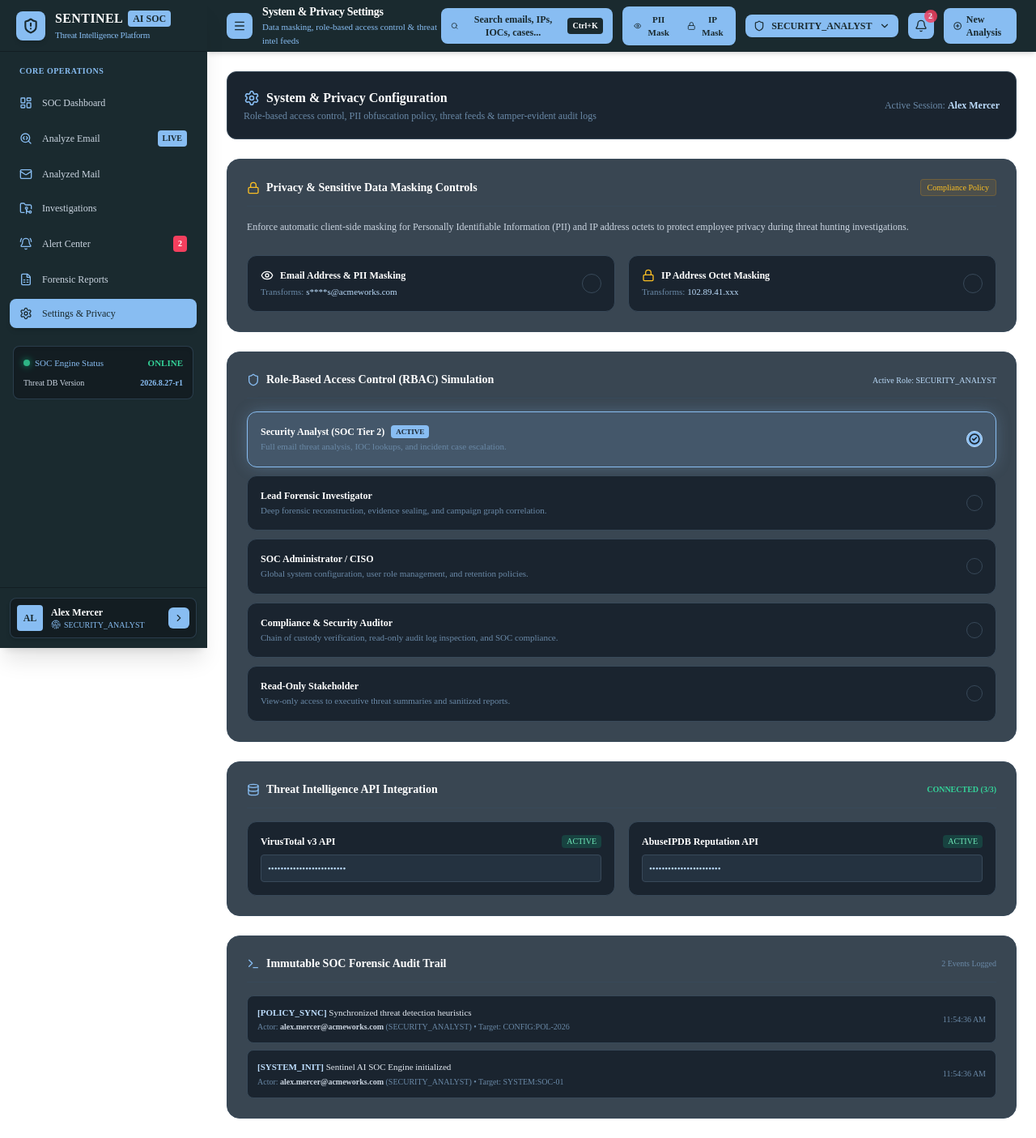
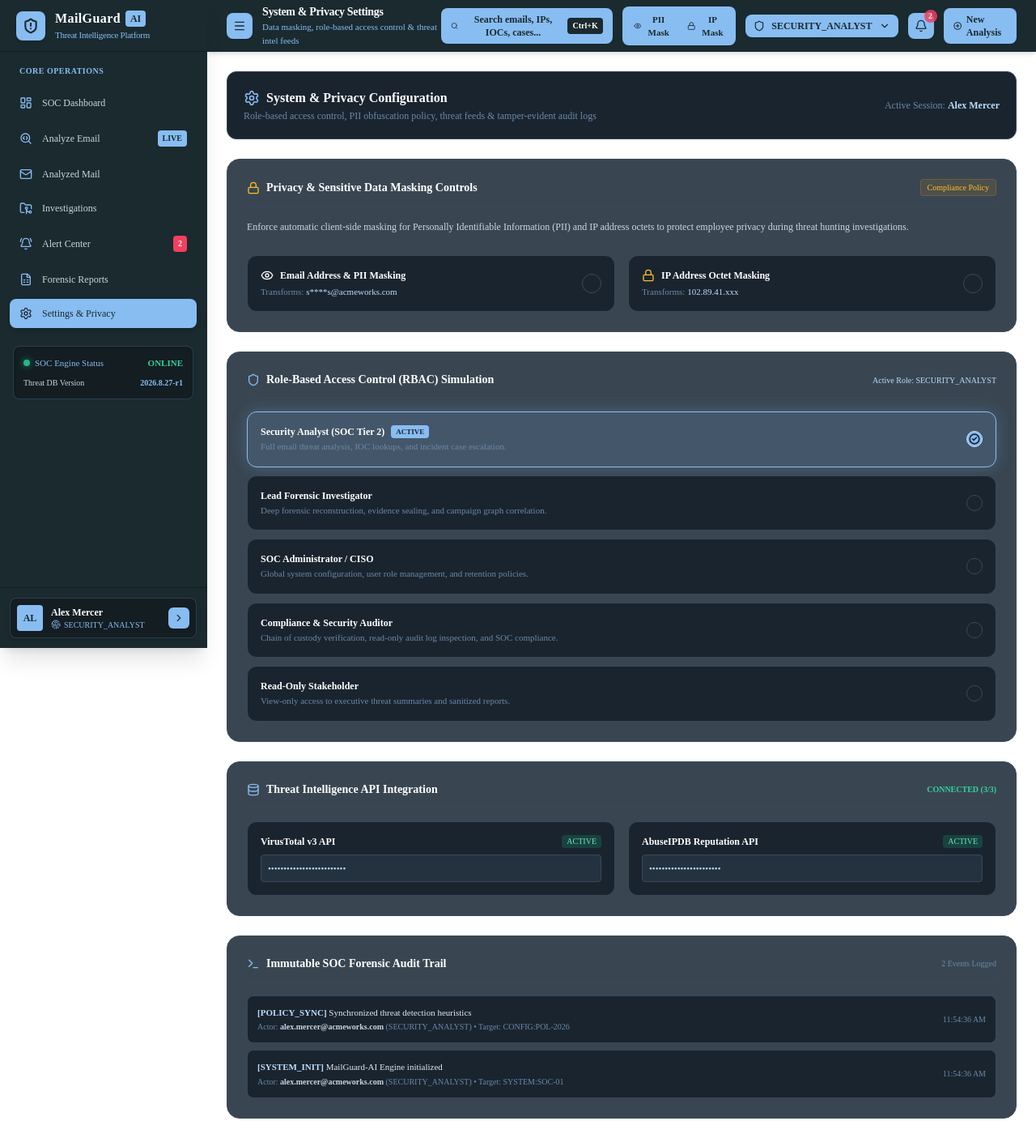
Before and after one commit to sakshipatil-779/MailGuard-AI, a Next.js app: page /settings in a window 1280 px wide. Shown: the whole page at 81% size. Built offline with nearby package versions, Linux system fonts and the light colour scheme.

Commit message:
Update project branding from Sentinel AI to MailGuard-AI

```diff
--- a/package.json
+++ b/package.json
@@ -1,5 +1,5 @@
 {
-  "name": "email-threat-controller",
+  "name": "mailguard-ai",
   "version": "1.0.0",
   "private": true,
   "scripts": {
--- a/src/app/(auth)/login/page.tsx
+++ b/src/app/(auth)/login/page.tsx
@@ -48,9 +48,9 @@ function LoginContent() {
             <ShieldAlert className="w-6 h-6 text-[#1a242f] stroke-[2.5]" />
           </div>
           <div className="flex items-center justify-center gap-1.5 pt-2">
-            <span className="text-xl font-black tracking-wider text-white">SENTINEL</span>
-            <span className="px-2 py-0.5 rounded bg-[#88BDF2]/20 text-[#BDDDFC] font-mono text-xs font-bold border border-[#6A89A7]/40">
-              AI SOC
+            <span className="text-xl font-black tracking-wider text-white">MailGuard</span>
+            <span className="px-2 py-0.5 rounded bg-[#88BDF2] text-[#1a2A2f] font-mono text-xs font-bold">
+              AI
             </span>
           </div>
           <p className="text-xs text-[#6A89A7] font-mono">
--- a/src/app/(dashboard)/settings/page.tsx
+++ b/src/app/(dashboard)/settings/page.tsx
@@ -38,7 +38,7 @@ export default function SettingsPage() {
   useEffect(() => {
     const logs = MockStorage.getAuditLogs();
     if (logs.length === 0) {
-      MockStorage.addAuditLog("SYSTEM_INIT", "SYSTEM", "SOC-01", "Sentinel AI SOC Engine initialized");
+      MockStorage.addAuditLog("SYSTEM_INIT", "SYSTEM", "SOC-01", "MailGuard-AI Engine initialized");
       MockStorage.addAuditLog("POLICY_SYNC", "CONFIG", "POL-2026", "Synchronized threat detection heuristics");
       setAuditLogs(MockStorage.getAuditLogs());
     } else {
--- a/src/app/layout.tsx
+++ b/src/app/layout.tsx
@@ -2,7 +2,7 @@ import type { Metadata } from "next";
 import "./globals.css";
 
 export const metadata: Metadata = {
-  title: "Sentinel AI | Email Threat Detection, Geolocation & Forensic Intelligence Platform",
+  title: "MailGuard-AI | Email Threat Detection, Geolocation & Forensic Intelligence Platform",
   description: "SOC-grade AI platform for detecting phishing, BEC, spoofing, reconstructing email relay paths, and preserving forensic evidence.",
 };
 
--- a/src/components/email-analysis/AnalysisProgress.tsx
+++ b/src/components/email-analysis/AnalysisProgress.tsx
@@ -19,7 +19,7 @@ const STAGES = [
 export function AnalysisProgress({ onComplete }: AnalysisProgressProps) {
   const [currentStep, setCurrentStep] = useState(1);
   const [logMessages, setLogMessages] = useState<string[]>([
-    "[0.00s] Initializing Sentinel Neural Threat Engine...",
+    "[0.00s] Initializing MailGuard-AI Neural Threat Engine...",
     "[0.15s] Ingesting raw byte stream into memory sandbox..."
   ]);
 
--- a/src/components/layout/CommandSearch.tsx
+++ b/src/components/layout/CommandSearch.tsx
@@ -201,7 +201,7 @@ export function CommandSearch() {
             <kbd className="px-1 bg-[#1a2A2f] text-[#88BDF2] rounded border border-slate-700">↓</kbd>
             <kbd className="px-1 bg-[#1a2A2f] text-[#88BDF2] rounded border border-slate-700">Enter</kbd>
           </div>
-          <span className="text-[#88BDF2]">Sentinel Threat Graph v2.4</span>
+          <span className="text-[#88BDF2]">MailGuard-AI Threat Graph v2.4</span>
         </div>
       </div>
     </div>
--- a/src/components/layout/Sidebar.tsx
+++ b/src/components/layout/Sidebar.tsx
@@ -78,9 +78,9 @@ export function Sidebar() {
         </div>
         <div>
           <div className="flex items-center gap-1.5">
-            <span className="font-bold text-base tracking-wide text-white">SENTINEL</span>
+            <span className="font-bold text-base tracking-wide text-white">MailGuard</span>
             <span className="text-xs px-1.5 py-0.5 rounded bg-[#88BDF2] text-[#1a2A2f] font-mono font-bold">
-              AI SOC
+              AI
             </span>
           </div>
           <p className="text-[11px] text-[#88BDF2] font-mono tracking-tight font-medium">Threat Intelligence Platform</p>
--- a/src/components/layout/Topbar.tsx
+++ b/src/components/layout/Topbar.tsx
@@ -47,7 +47,7 @@ export function Topbar() {
     if (pathname === "/alerts") return { title: "Security Alert Center", sub: "Real-time threat feed, heuristic detection triggers & triage" };
     if (pathname.startsWith("/reports")) return { title: "Forensic Threat Reports", sub: "Executive summaries, chain of custody certificates & PDF exports" };
     if (pathname === "/settings") return { title: "System & Privacy Settings", sub: "Data masking, role-based access control & threat intel feeds" };
-    return { title: "Sentinel AI SOC", sub: "Email Threat Intelligence" };
+    return { title: "MailGuard-AI", sub: "Email Threat Intelligence & Forensic Platform" };
   };
 
   const { title, sub } = getPageTitle();
--- a/src/components/reports/ReportPreview.tsx
+++ b/src/components/reports/ReportPreview.tsx
@@ -73,7 +73,7 @@ export function ReportPreview({ report }: ReportPreviewProps) {
           <div>
             <div className="flex items-center gap-2">
               <span className="text-xl font-black tracking-wider text-white print:text-black">
-                SENTINEL AI SOC
+                MailGuard-AI
               </span>
               <span className="px-2 py-0.5 rounded bg-[#88BDF2]/20 text-[#BDDDFC] print:text-black text-xs font-mono font-bold">
                 INCIDENT RESPONSE
```
